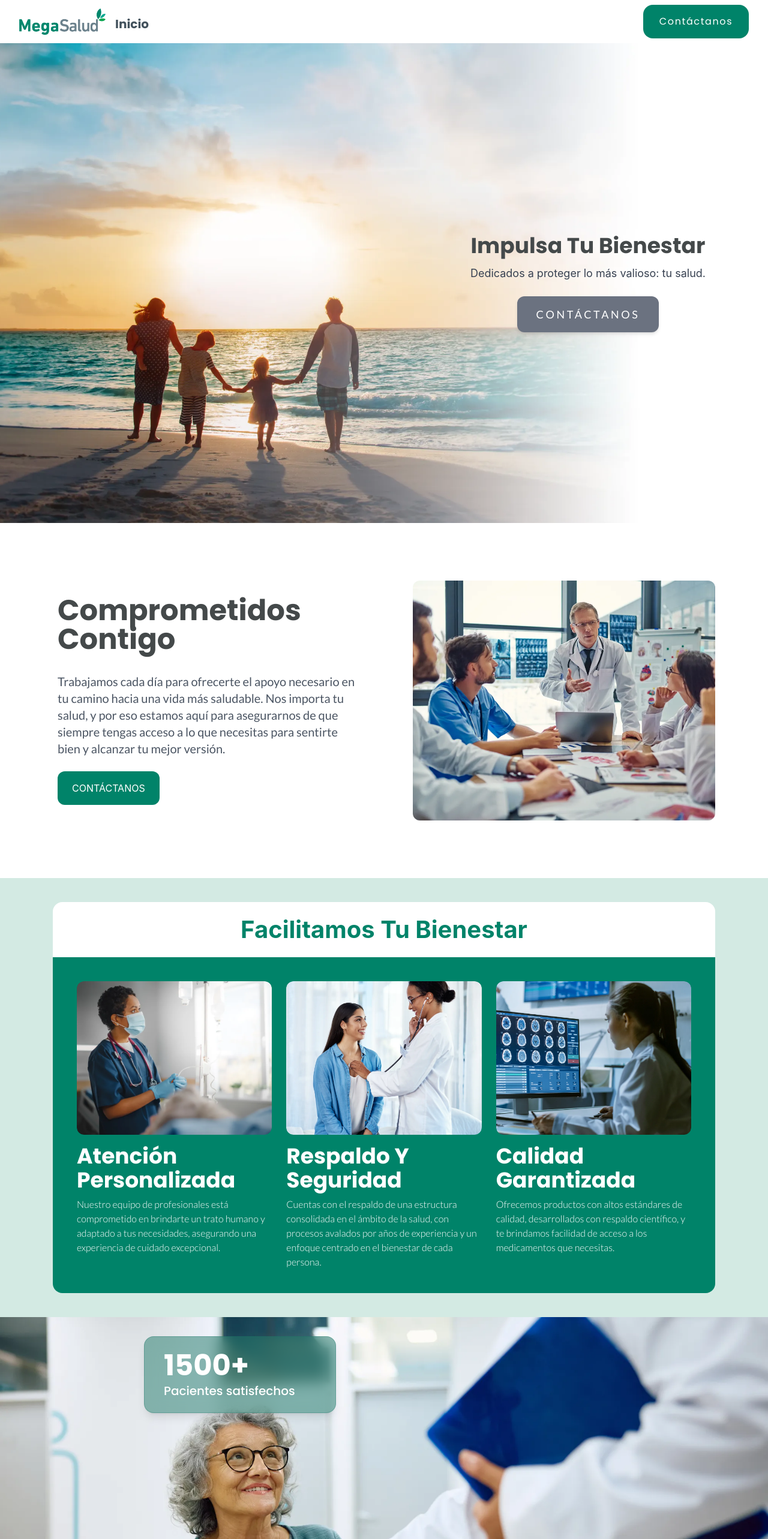
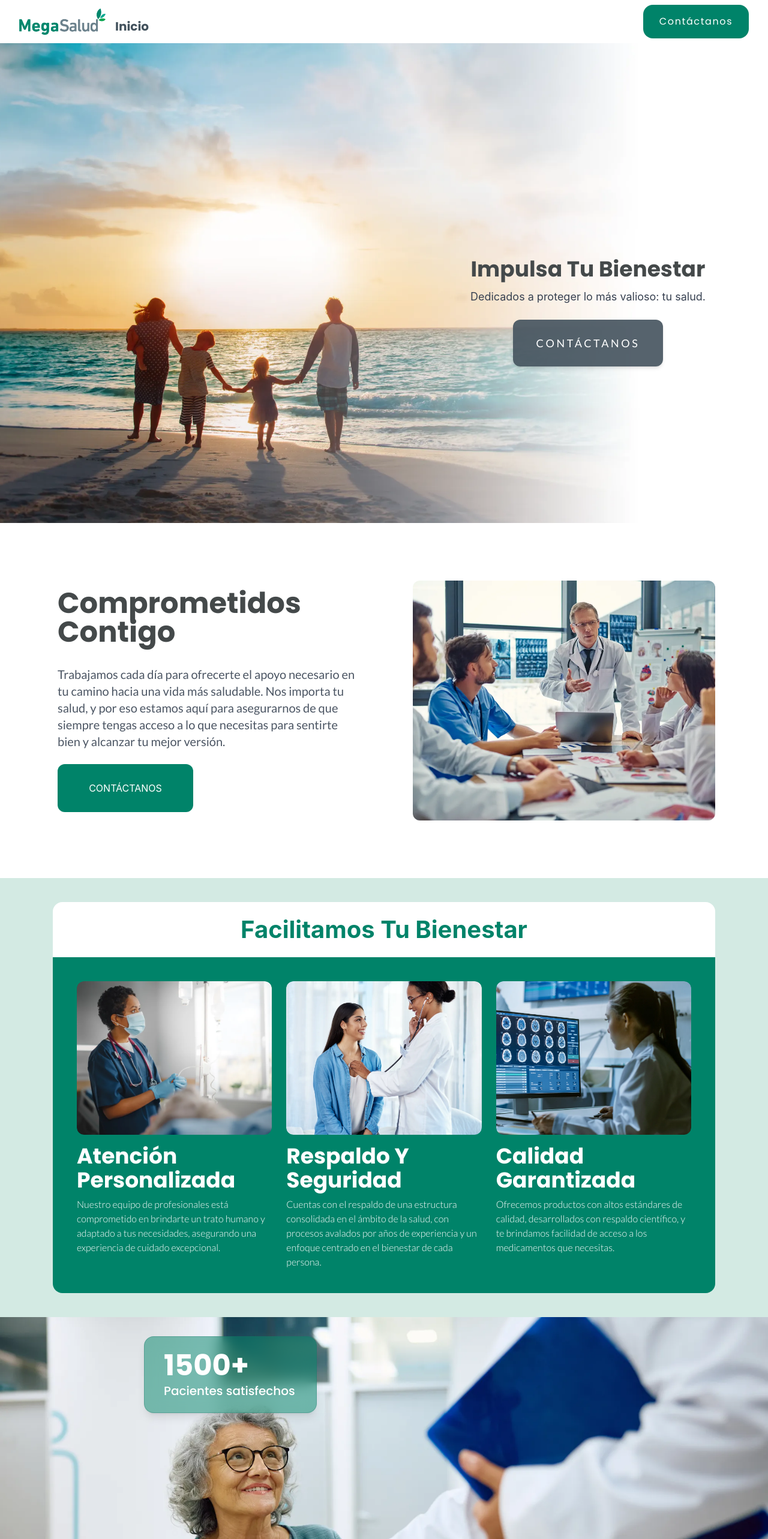
Before and after one commit to sonuiiit/Saludmega_cc, a React (Create React App) app: page / in a window 1280 px wide. Shown: the top 2566 px of the page at 60% size. Built offline with nearby package versions, Linux system fonts and the light colour scheme.

Commit message:
onelasttime

```diff
--- a/src/_components/Hero.jsx
+++ b/src/_components/Hero.jsx
@@ -2,14 +2,13 @@ import React from "react";
 
 const HeroSection = ({ onClick }) => {
   return (
-    <div className="relative w-full xl:h-[100vh] md:[h-80vh] h-[70vh]   flex items-center bg-cover bg-center bg-no-repeat">
+    <div className="relative w-full xl:h-screen md:h-[80vh] h-[70vh] flex items-center bg-cover bg-center bg-no-repeat">
       {/* Mobile Background */}
       <div
         className="absolute inset-0 bg-cover bg-center bg-no-repeat block sm:hidden object-[50%_right]"
         style={{
           backgroundImage: `url('/images/FamilyBeach-tm.webp')`,
-
-          backgroundPosition: ' 50% center top -50px',
+          backgroundPosition: "50% center top -50px",
         }}
       />
 
@@ -18,41 +17,37 @@ const HeroSection = ({ onClick }) => {
         className="absolute inset-0 bg-cover bg-center bg-no-repeat hidden sm:block lg:hidden"
         style={{
           backgroundImage: `url('/images/FamilyBeach-tm.webp')`,
-          backgroundPosition: '0% center'
+          backgroundPosition: "0% center",
         }}
       />
 
       {/* Desktop Background */}
       <div
-        className="absolute inset-0 bg-cover bg-center bg-no-repeat hidden lg:block "
+        className="absolute inset-0 bg-cover bg-center bg-no-repeat hidden lg:block"
         style={{
           backgroundImage: `url('/images/FamilyBeach-desktop.webp')`,
-
         }}
       />
 
       {/* Content Section */}
-      <div className="relative w-full px-6 flex justify-center lg:justify-end lg:mx-20  lg:top-0">
+      <div className="relative w-full px-6 flex justify-center lg:justify-end lg:mx-20 md:-top-8 top-0 lg:top-12">
         <div className="max-w-lg text-gray-600 text-center lg:text-right flex flex-col justify-center items-center">
-          <h1 className="text-5xl md:text-4xl font-bold leading-tight font-poppins text-[#44494A] " >
-            Impulsa Tu <br className="block md:hidden font-poppins" /> Bienestar
+          <h1 className="text-5xl md:text-4xl font-bold leading-tight font-poppins text-[#44494A]">
+            Impulsa Tu <br className="block md:hidden" /> Bienestar
           </h1>
-          <p className="mt-3 text-lg md:text-lg  text-gray-700 max-w-[280px] sm:max-w-xs md:max-w-md leading-relaxed">
+          <p className="mt-3 text-lg md:text-lg text-gray-700 max-w-[280px] sm:max-w-xs md:max-w-md leading-relaxed">
             Dedicados a proteger lo más valioso: tu salud.
           </p>
           <button
             onClick={() => onClick()}
             style={{ letterSpacing: "0.2em" }}
-            className="mt-10 md:mt-6 bg-[#43525DE5] font-lato text-white text-lg px-8 py-4 rounded-xl shadow-md
-             hover:bg-gray-700 transition
-             backdrop-blur-md border border-gray-400
-             md:bg-gray-500 md:backdrop-blur-none md:border-none "
+            className="mt-10 md:mt-6 font-lato text-white text-lg px-8 py-4 rounded-xl shadow-md
+            transition border border-gray-400
+            sm:bg-[#43525DE5] sm:border-none backdrop-blur-none
+            bg-[#43525DE5] bg-opacity-50  hover:bg-opacity-80 w-[250px] h-[78px]"
           >
             CONTÁCTANOS
           </button>
-
-
-
         </div>
       </div>
     </div>
--- a/src/_components/Navbar.jsx
+++ b/src/_components/Navbar.jsx
@@ -29,7 +29,7 @@ export default function Navbar({ onClick }) {
           </div>
 
           {/* 'Inicio' Text: Hidden on Mobile, Shown on md+ */}
-          <button className="hidden  font-poppins md:block text-lg md:text-xl xl:text-xl font-bold ml-2 text-[#43525D] leading-none relative ">
+          <button className="hidden  font-poppins md:block text-lg md:text-xl xl:text-xl font-semibold ml-2 top-1 text-[#43525D] leading-none relative ">
             Inicio
           </button>
         </div>
--- a/src/_components/Section1.jsx
+++ b/src/_components/Section1.jsx
@@ -19,7 +19,7 @@ const Section1 = ({ onClick }) => {
 
         <button
           onClick={() => onClick()}
-          className="bg-primary text-white py-4 px-6 rounded-xl hover:bg-primary transition"
+          className="bg-primary text-white py-4 px-6 rounded-xl hover:bg-primary transition w-[226px] h-[80px]"
         >
           CONTÁCTANOS
         </button>
--- a/src/_components/Section3.jsx
+++ b/src/_components/Section3.jsx
@@ -4,8 +4,8 @@ export const Section3 = () => {
   return (
     <div className="relative  ">
       {/* Positioned Text Over Image with Glassy Green Effect */}
-      <div className="bg-[#1E7869]/50 border border-[#1B7568]/30 text-white px-4 py-2 md:px-8 md:py-6 rounded-2xl flex flex-col
-                      md:w-80 w-48 h-20 md:h-32 backdrop-blur-md absolute top-2 left-2 md:top-5 md:left-5 lg:top-24 lg:left-48 xl:top-8 xl:left-60 gap-1 shadow-lg">
+      <div className="bg-[#00836999]/50 border border-[#1B7568]/30 text-white px-4 py-2 md:px-8 md:py-6 rounded-2xl flex flex-col
+                      md:w-72 w-48 h-20 md:h-32 backdrop-blur-md absolute top-2 left-2 md:top-5 md:left-5 lg:top-24 lg:left-48 xl:top-8 xl:left-60 gap-1 shadow-lg">
         <span className="lg:text-5xl text-4xl font-bold text-white font-poppins">1500+</span>
         <span className="md:text-xl text-md font-medium text-white font-poppins">Pacientes satisfechos</span>
       </div>
--- a/src/_components/Section4.jsx
+++ b/src/_components/Section4.jsx
@@ -64,7 +64,7 @@ const sendMessage = async (contactMethod) => {
 
 
   return (
-    <section className="bg-white flex justify-center pt-12 pb-0 lg:pb-12 px-0">
+    <section className="bg-[#EAEDF0] flex justify-center pt-12 pb-0 lg:pb-12 px-0">
     <div className="flex flex-col-reverse lg:flex-row items-center max-w-5xl w-full ">
       {/* Left Side - Image */}
       <div className="w-full lg:w-1/2 h-[300px] lg:h-[700px] mt-0">
@@ -76,7 +76,7 @@ const sendMessage = async (contactMethod) => {
       </div>
 
       {/* Right Side - Form */}
-      <div className="w-full lg:w-1/2">
+      <div className="w-full lg:w-1/2 ">
         <div className="px-4 md:px-8 py-2 space-y-4 md:space-y-6">
           <h2 className="text-3xl md:text-4xl font-extrabold text-[#44494A] text-center md:text-left font-poppins">
             Contáctanos
@@ -152,14 +152,14 @@ const sendMessage = async (contactMethod) => {
               <button
                 type="button"
                 onClick={() => sendMessage("email")}
-                className="flex items-center justify-center font-lato w-full bg-primary text-white font-medium py-3 rounded-xl hover:bg-[#006a55] transition"
+                className="flex items-center justify-center font-lato  bg-primary text-white font-medium py-3 rounded-xl hover:bg-[#006a55] transition w-[192px] h-[55px]"
               >
                 <Mail className="mr-2" /> CORREO
               </button>
               <button
                 type="button"
                 onClick={() => sendMessage("whatsapp")}
-                className="flex items-center justify-center font-lato w-full bg-primary text-white font-medium py-3 rounded-xl hover:bg-[#006a55] transition"
+                className="flex items-center justify-center font-lato  bg-primary text-white font-medium py-3 rounded-xl hover:bg-[#006a55] transition w-[192px] h-[55px]"
               >
                 <Mail className="mr-2" /> WHATSAPP
               </button>
```
